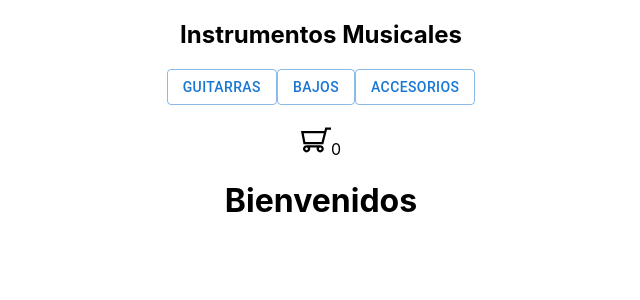
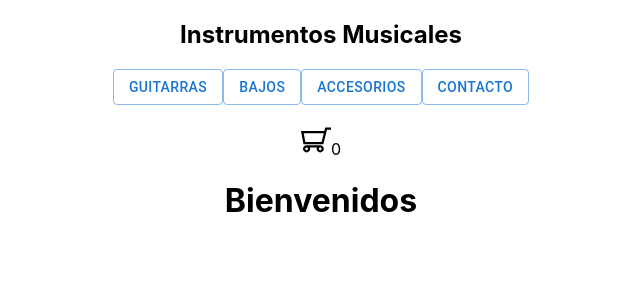
Before and after one commit to gustavomol/ecommerce, a React (Create React App) app: page / in a window 1280 px wide. Shown: the top 300 px of the page, without its empty margins (319-959 px from the left). Built offline with nearby package versions, Linux system fonts and the light colour scheme.

Commit message:
updated NavBar items, including contacto

```diff
--- a/src/components/NavBar/NavBar.js
+++ b/src/components/NavBar/NavBar.js
@@ -6,9 +6,10 @@ const NavBar = () => {
         <nav>
             <h2>Instrumentos Musicales</h2>
             <div>
-                <Button variant="outlined">Guitarras</Button>
-                <Button variant="outlined">Bajos</Button>
-                <Button variant="outlined">Accesorios</Button>
+                <Button variant="outlined" >Guitarras</Button>
+                <Button variant="outlined" >Bajos</Button>
+                <Button variant="outlined" >Accesorios</Button>
+                <Button variant="outlined" >Contacto</Button>
                 <CarWidget />
             </div>
         </nav>
```
